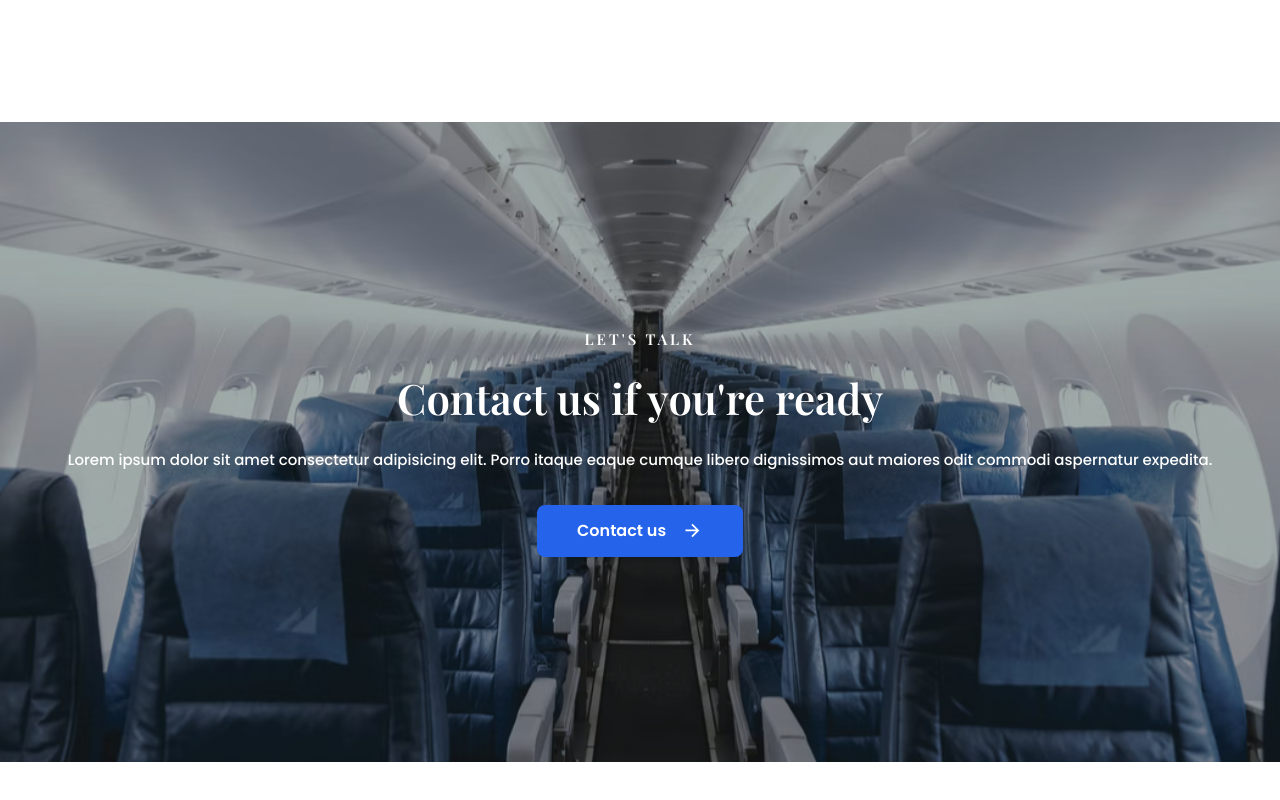
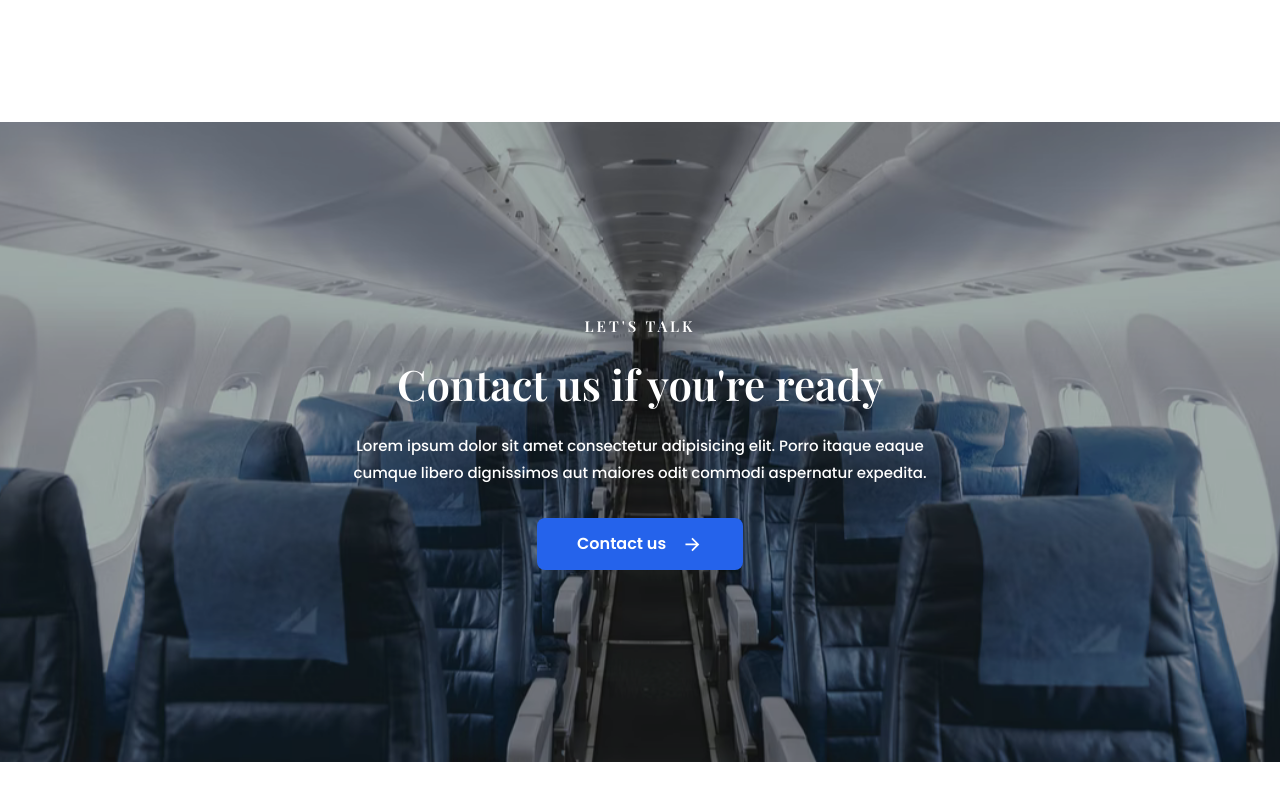
Before and after one commit to fajarfadillahh/travello-travel-agency-react-tailwind, a React (Vite) app: page / in a window 1280 px wide. Shown: the part 2900-3700 px from the top of the page. Built offline with nearby package versions, Linux system fonts and the light colour scheme.

Commit message:
modified: responsive Callback components

```diff
--- a/src/components/Callback.jsx
+++ b/src/components/Callback.jsx
@@ -21,7 +21,7 @@ export default function Callback() {
         <div className="absolute top-0 left-0 h-full w-full bg-gray-900/30" />
 
         <div className="callback__container container">
-          <div className="callback__data relative text-center">
+          <div className="callback__data relative text-center xs:mx-auto xs:max-w-sm sm:max-w-md md:max-w-lg lg:max-w-xl">
             <p className="callback__subtitle section-subtitle text-white">
               Let's talk
             </p>
```
